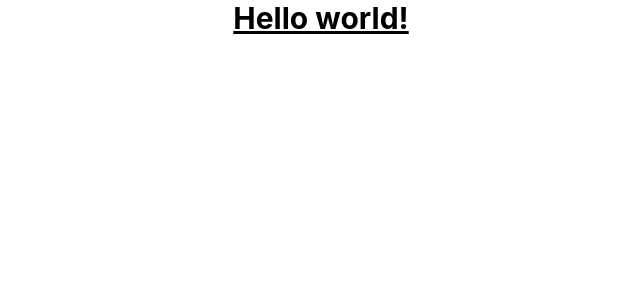
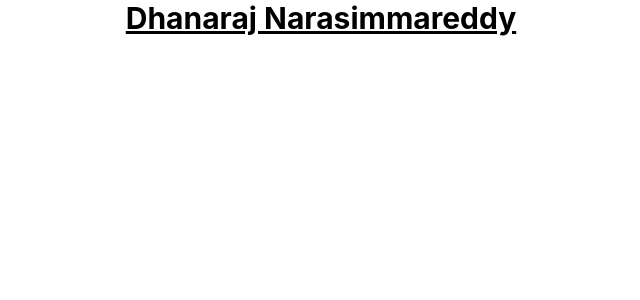
Before and after one commit to dhanarajccs/portfolio-dhanaraj, a React (Create React App) app: page / in a window 1280 px wide. Shown: the top 300 px of the page, without its empty margins (319-959 px from the left). Built offline with nearby package versions, Linux system fonts and the light colour scheme.

Commit message:
install and configure tailwindcss

```diff
--- a/src/App.js
+++ b/src/App.js
@@ -4,7 +4,7 @@ function App() {
   return (
     <div className="App">
       <h1 className="text-3xl font-bold underline">
-        Hello world!
+        Dhanaraj Narasimmareddy
       </h1>
     </div>
   );
--- a/src/index.css
+++ b/src/index.css
@@ -1,3 +1,4 @@
+/* Add the Tailwind directives to your CSS */
 @tailwind base;
 @tailwind components;
 @tailwind utilities;
--- a/tailwind.config.js
+++ b/tailwind.config.js
@@ -1,3 +1,4 @@
+// Configure your template paths
 /** @type {import('tailwindcss').Config} */
 module.exports = {
   content: [
```
